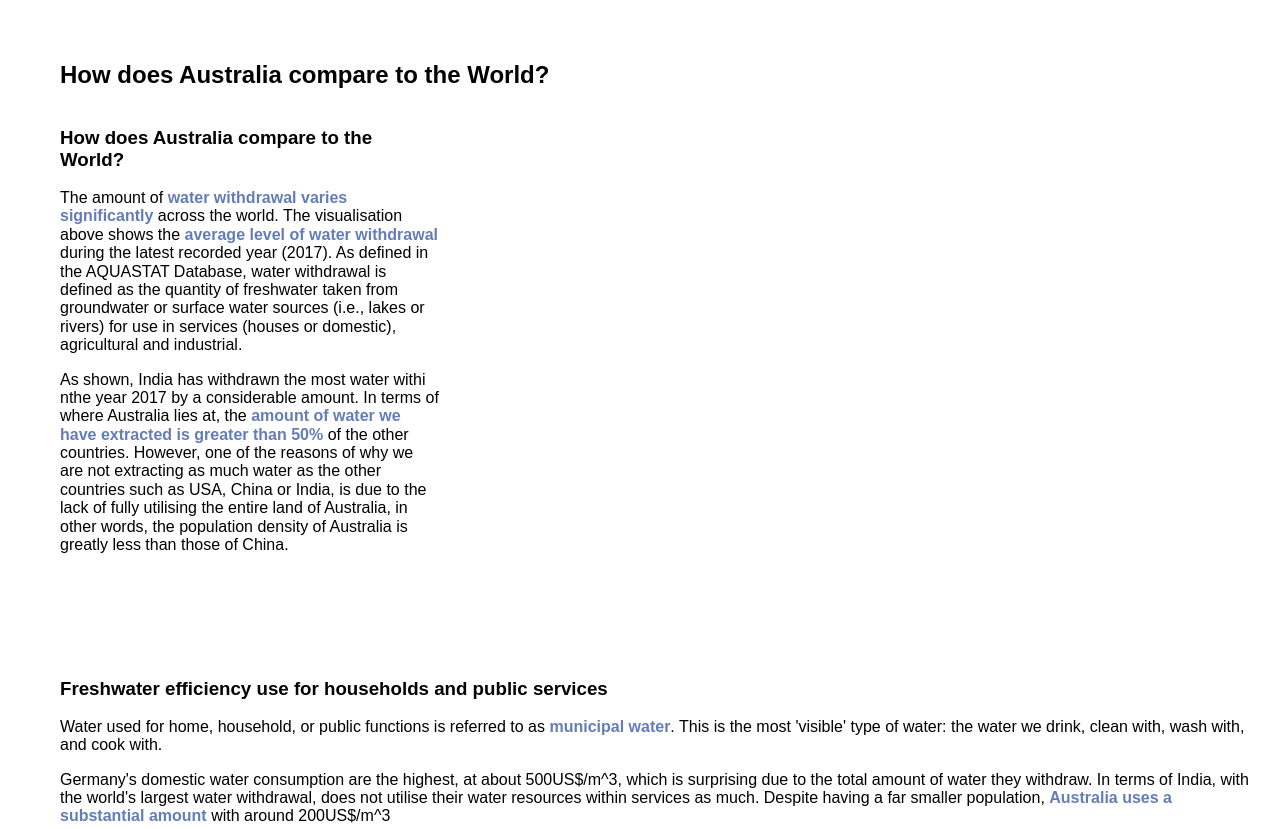
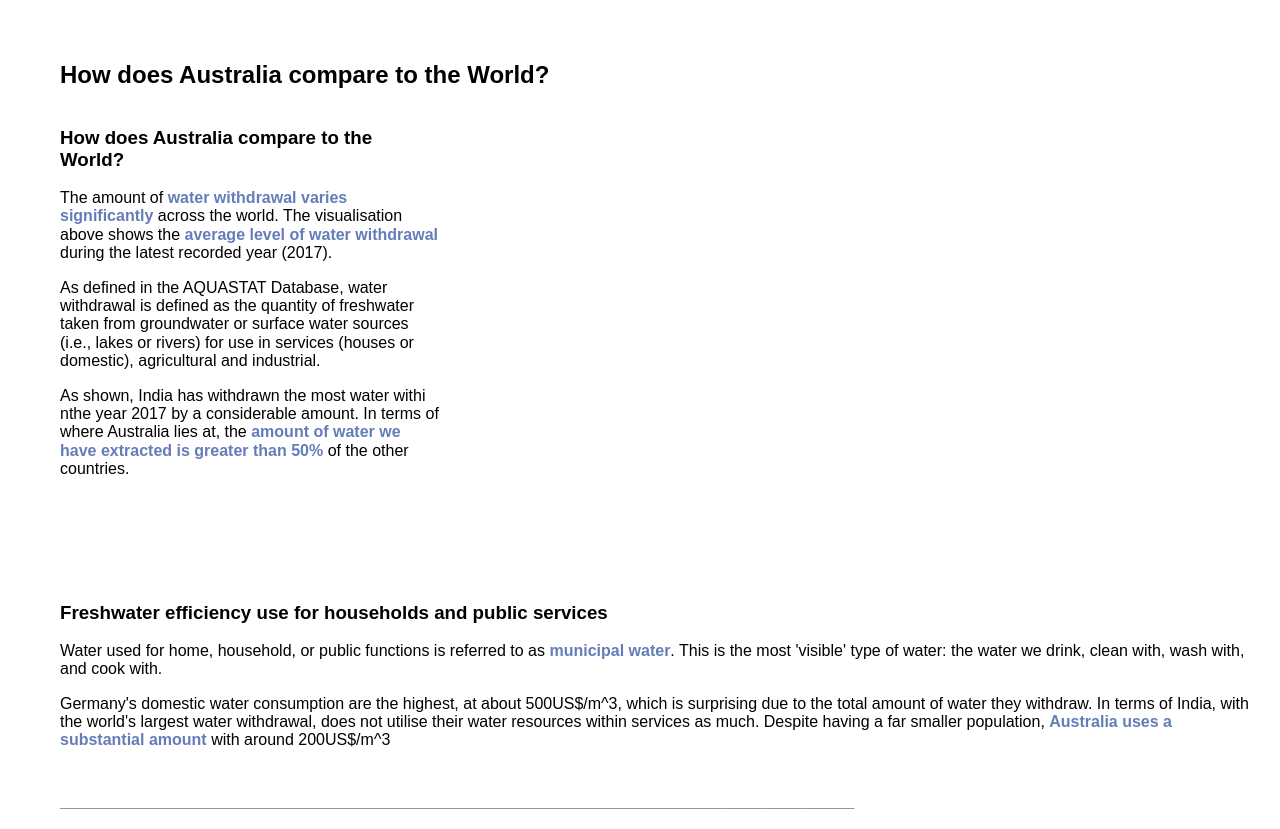
Before and after one commit to jjsonng/Water-Usage-Aus-Vis, a plain HTML site: page index.html in a window 1280 px wide. Shown: the part 2580-3409 px from the top of the page. Drawn offline with nearby package versions, Linux system fonts and the light colour scheme; a script that the page names is missing.

Commit message:
Update index.html

```diff
--- a/index.html
+++ b/index.html
@@ -155,10 +155,9 @@
         <div class="pure-u-1-3">
           <div class="description description-left">
             <h3>How does Australia compare to the World?</h3>
-            <p>The amount of <span class="text">water withdrawal varies significantly</span> across the world. The visualisation above shows the <span class="text">average level of water withdrawal</span> during the latest recorded year (2017). As defined in the AQUASTAT Database, water withdrawal</span>
-    is defined as the quantity of freshwater taken from groundwater or surface water sources (i.e., lakes or rivers) for use in services (houses or domestic), agricultural and industrial.</p>
-            <p>As shown, India has withdrawn the most water withi nthe year 2017 by a considerable amount. In terms of where Australia lies at, the <span class="text">amount of water we have extracted is greater than 50%</span> of the other countries.
-    However, one of the reasons of why we are not extracting as much water as the other countries such as USA, China or India, is due to the lack of fully utilising the entire land of Australia, in other words, the population density of Australia is greatly less than those of China.</p>
+            <p>The amount of <span class="text">water withdrawal varies significantly</span> across the world. The visualisation above shows the <span class="text">average level of water withdrawal</span> during the latest recorded year (2017).</p>
+            <p>As defined in the AQUASTAT Database, water withdrawal</span> is defined as the quantity of freshwater taken from groundwater or surface water sources (i.e., lakes or rivers) for use in services (houses or domestic), agricultural and industrial.</p>
+            <p>As shown, India has withdrawn the most water withi nthe year 2017 by a considerable amount. In terms of where Australia lies at, the <span class="text">amount of water we have extracted is greater than 50%</span> of the other countries.</p>
           </div>
         </div>
         <div class="pure-u-2-3">
```
